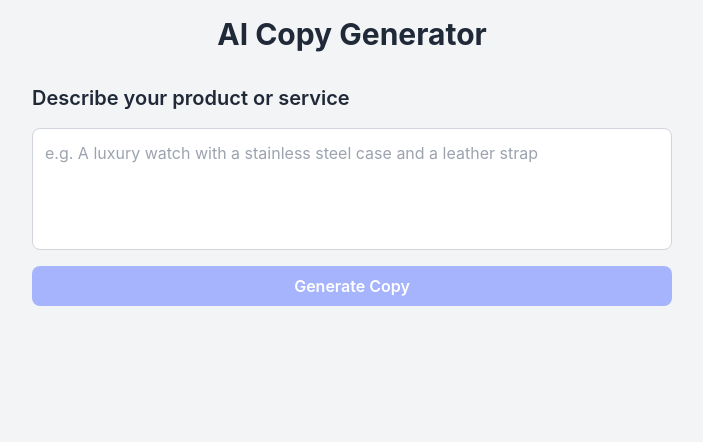
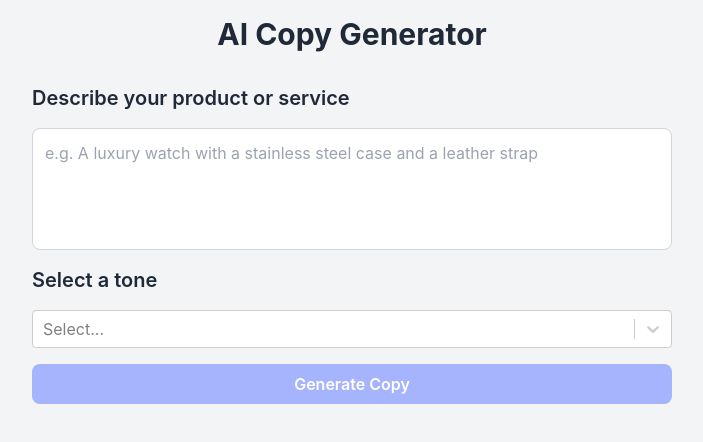
Before and after one commit to bryanguillen/ai-copy-generator, a Next.js app: page / in a window 1280 px wide. Shown: the top 442 px of the page, without its empty margins (288-991 px from the left). Built offline with nearby package versions, Linux system fonts and the light colour scheme.

Commit message:
Add tone

```diff
--- a/src/app/page.tsx
+++ b/src/app/page.tsx
@@ -2,14 +2,21 @@
 
 import { useState } from 'react';
 
-import { Textarea, Button } from '@/app/components';
+import { Textarea, Button, Select, OptionType } from '@/app/components';
+
+const toneOptions: OptionType[] = [
+  { label: 'Casual', value: 'casual' },
+  { label: 'Professional', value: 'professional' },
+  { label: 'Humorous', value: 'humorous' },
+];
 
 export default function Home() {
   const [input, setInput] = useState('');
+  const [selectedTone, setSelectedTone] = useState<OptionType | null>(null);
 
   const onSubmit = () => {
     // eslint-disable-next-line no-console
-    console.log(input);
+    console.log(input, selectedTone);
   };
 
   return (
@@ -25,7 +32,15 @@ export default function Home() {
           aria-labelledby="prompt-label"
           placeholder="e.g. A luxury watch with a stainless steel case and a leather strap"
         />
-        <Button disabled={!input} onClick={onSubmit}>
+        <h2 className="text-xl font-semibold" id="prompt-label">
+          Select a tone
+        </h2>
+        <Select
+          options={toneOptions}
+          value={selectedTone || undefined}
+          onChange={option => setSelectedTone(option || null)}
+        />
+        <Button disabled={!input || !selectedTone} onClick={onSubmit}>
           Generate Copy
         </Button>
       </div>
```
